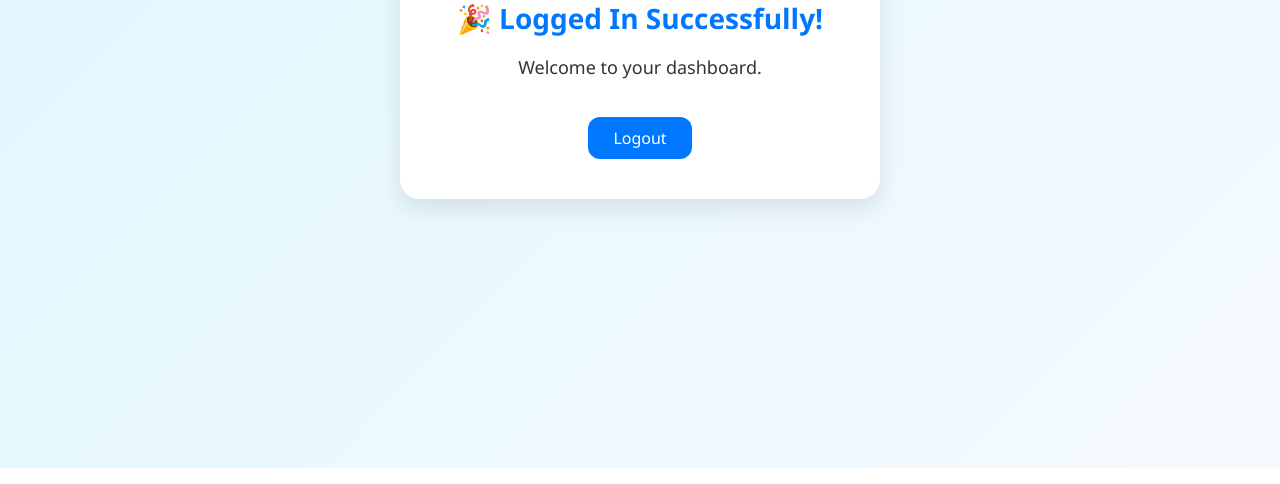
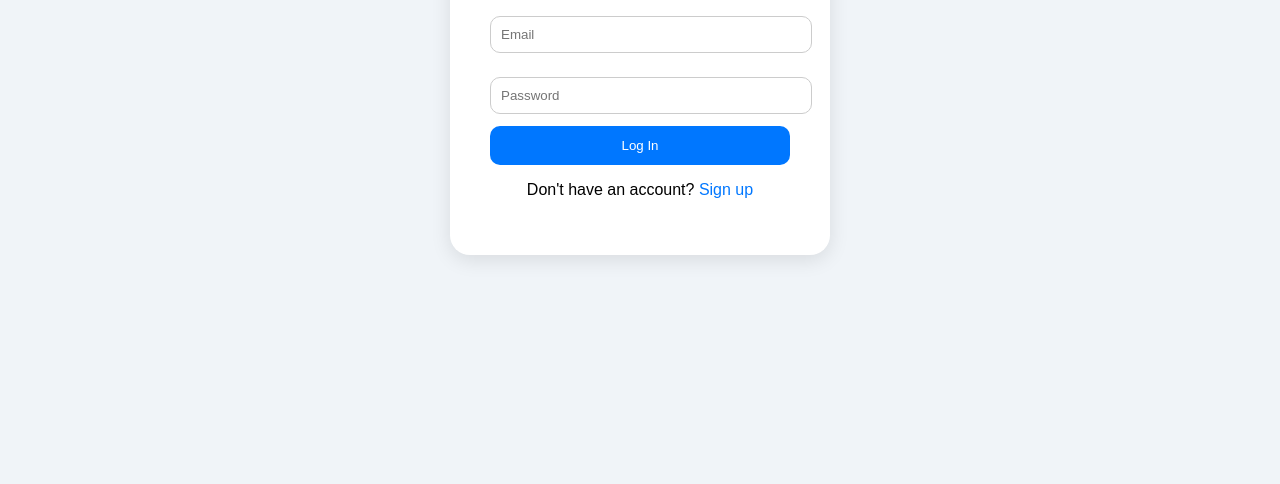
Before and after one commit to HarshithR-46/supabase-login, a plain HTML site: page index.html in a window 1280 px wide. Shown: the part 332-816 px from the top of the page. Drawn offline with nearby package versions, Linux system fonts and the light colour scheme.

Commit message:
Update index.html

```diff
--- a/index.html
+++ b/index.html
@@ -1,63 +1,66 @@
 <!DOCTYPE html>
 <html>
 <head>
-  <title>Success</title>
+  <title>Login</title>
   <link rel="stylesheet" href="https://cdnjs.cloudflare.com/ajax/libs/animate.css/4.1.1/animate.min.css"/>
   <style>
     body {
-      font-family: 'Segoe UI', Tahoma, Geneva, Verdana, sans-serif;
-      background: linear-gradient(135deg, #e0f7ff, #f5faff);
+      font-family: Arial, sans-serif;
+      background: #f0f4f8;
       display: flex;
       justify-content: center;
       align-items: center;
       height: 100vh;
-      margin: 0;
     }
-
     .box {
       background: white;
       padding: 40px;
       border-radius: 20px;
-      box-shadow: 0 10px 25px rgba(0, 0, 0, 0.1);
+      box-shadow: 0 5px 20px rgba(0,0,0,0.1);
+      width: 300px;
       text-align: center;
-      max-width: 400px;
+    }
+    input {
       width: 100%;
+      padding: 10px;
+      margin: 12px 0;
+      border: 1px solid #ccc;
+      border-radius: 10px;
+      transition: border 0.3s ease;
     }
-
-    h2 {
-      color: #0077ff;
-      font-size: 28px;
-      margin-bottom: 10px;
+    input:focus {
+      border-color: #0077ff;
+      outline: none;
     }
-
-    p {
-      font-size: 18px;
-      color: #333;
-    }
-
-    .btn {
-      display: inline-block;
-      margin-top: 20px;
-      padding: 10px 25px;
-      background-color: #0077ff;
+    button {
+      width: 100%;
+      padding: 12px;
+      background: #0077ff;
       color: white;
       border: none;
-      border-radius: 12px;
-      text-decoration: none;
-      font-size: 16px;
+      border-radius: 10px;
+      cursor: pointer;
       transition: background 0.3s ease;
     }
-
-    .btn:hover {
-      background-color: #005fd1;
+    button:hover {
+      background: #005fdd;
+    }
+    a {
+      color: #0077ff;
+      text-decoration: none;
     }
   </style>
 </head>
 <body>
-  <div class="box animate__animated animate__zoomIn">
-    <h2>🎉 Logged In Successfully!</h2>
-    <p>Welcome to your dashboard.</p>
-    <a class="btn" href="index.html">Logout</a>
+  <div class="box animate__animated animate__fadeInDown">
+    <h2>Login</h2>
+    <input type="email" id="email" placeholder="Email">
+    <input type="password" id="password" placeholder="Password">
+    <button onclick="login()">Log In</button>
+    <p>Don't have an account? <a href="signup.html">Sign up</a></p>
   </div>
+
+  <script src="https://cdn.jsdelivr.net/npm/@supabase/supabase-js@2"></script>
+  <script src="script.js" defer></script>
 </body>
 </html>
```
